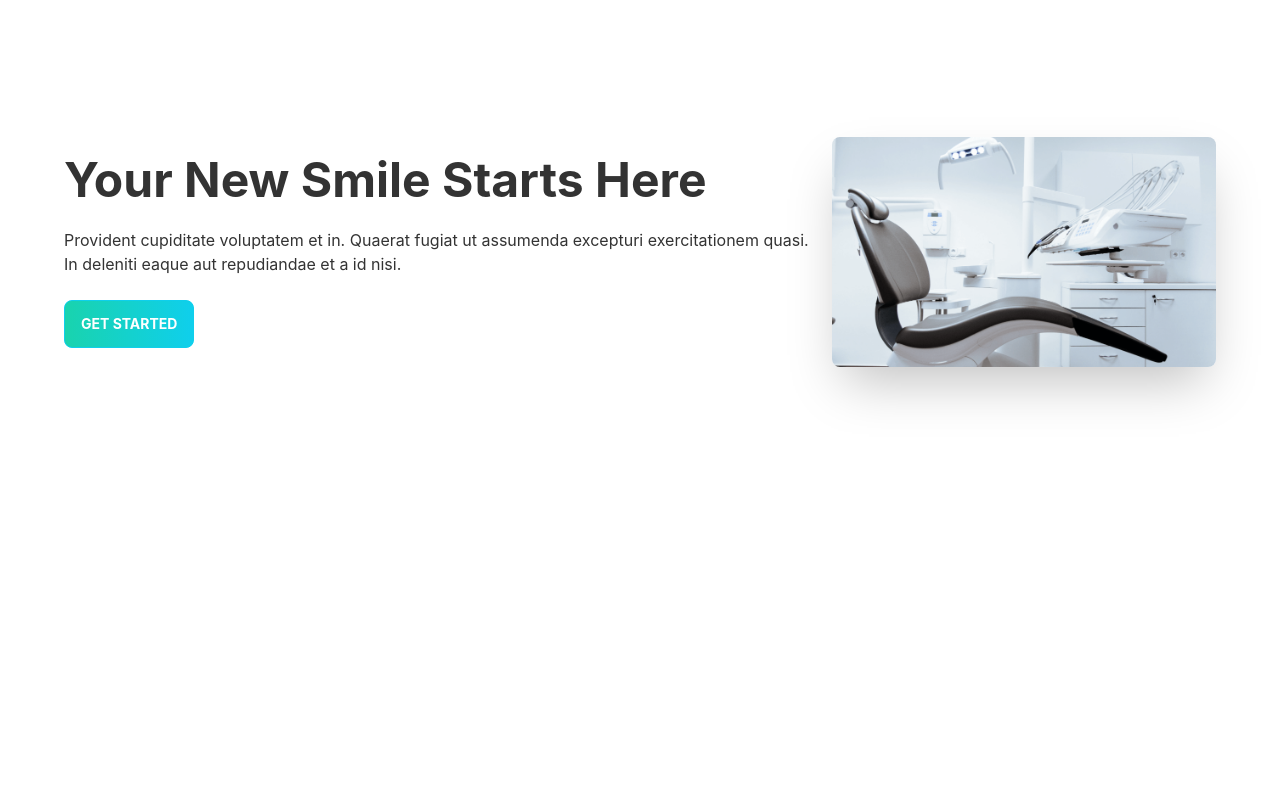
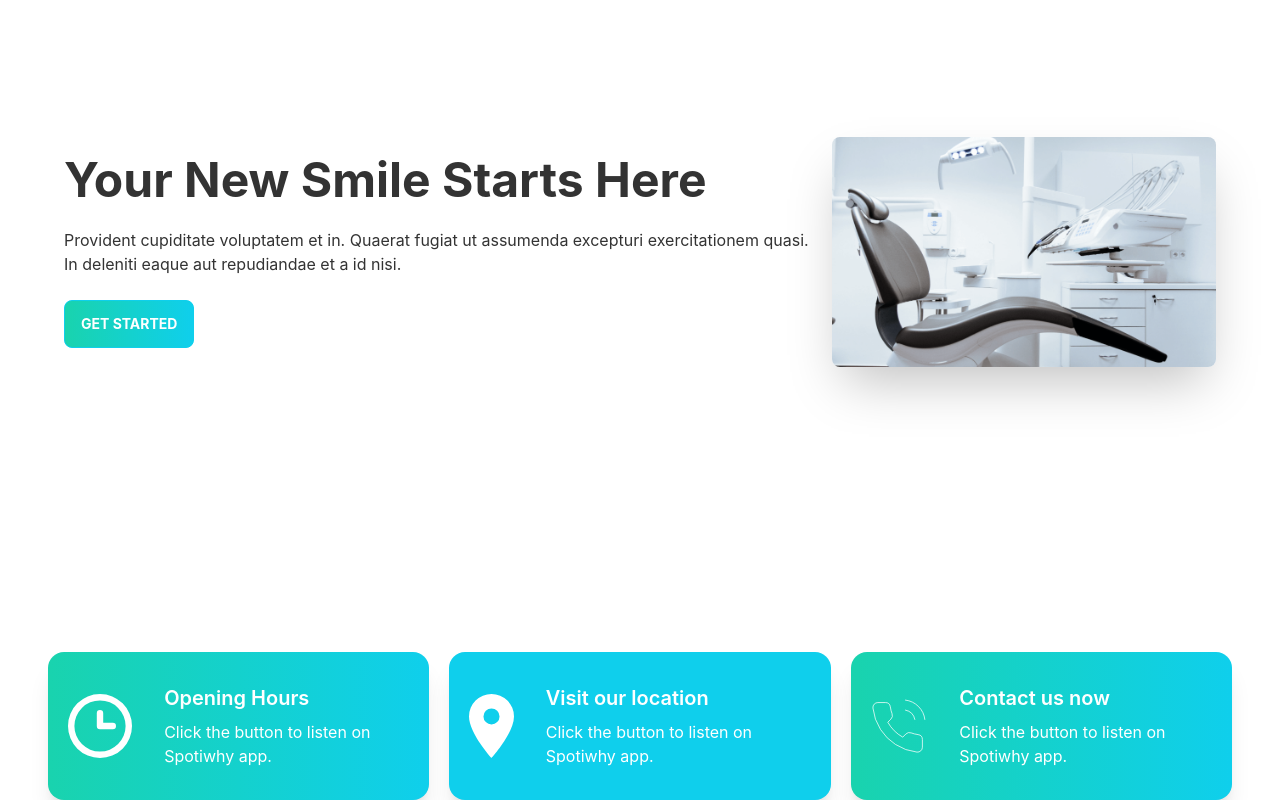
Before and after one commit to ysazzad/doctors-portal-client, a React (Create React App) app: page / in a window 1280 px wide. Shown: the part 212-1012 px from the top of the page. Before the commit the page ends 864 px from the top, so only its background shows below. Built offline with nearby package versions, Linux system fonts and the light colour scheme.

Commit message:
banner card added

```diff
--- a/src/Pages/Home/Home.js
+++ b/src/Pages/Home/Home.js
@@ -1,10 +1,13 @@
 import React from 'react';
 import Banner from './Banner';
+import Info from './Info';
+
 
 const Home = () => {
     return (
         <div>
             <Banner></Banner>
+            <Info></Info>
         </div>
     );
 };
--- /dev/null
+++ b/src/Pages/Home/Info.js
@@ -0,0 +1,19 @@
+import React from 'react';
+import InfoDetails from './InfoDetails';
+import clock from '../../assets/icons/clock.svg'
+import marker from '../../assets/icons/marker.svg'
+import phone from '../../assets/icons/phone.svg'
+
+
+const Info = () => {
+    return (
+        <div className='grid grid-cols-1 lg:grid-cols-3  gap-5 px-12'>
+            <InfoDetails bgClass="bg-gradient-to-r from-secondary  to-primary" cardTitle="Opening Hours" img={clock}></InfoDetails>
+            <InfoDetails bgClass="bg-accent" cardTitle="Visit our location" img={marker}></InfoDetails>
+            <InfoDetails bgClass="bg-gradient-to-r from-secondary  to-primary" cardTitle="Contact us now" img={phone}></InfoDetails>
+
+        </div>
+    );
+};
+
+export default Info;
--- /dev/null
+++ b/src/Pages/Home/InfoDetails.js
@@ -0,0 +1,16 @@
+import React from 'react';
+
+const InfoDetails = ({ img, cardTitle, bgClass }) => {
+    return (
+        <div class={`card lg:card-side bg-primary shadow-xl ${bgClass} `}>
+            <figure className="pl-5"><img src={img} alt="Album" /></figure>
+            <div class="card-body text-white">
+                <h2 class="card-title">{cardTitle}</h2>
+                <p>Click the button to listen on Spotiwhy app.</p>
+
+            </div>
+        </div>
+    );
+};
+
+export default InfoDetails;
```
